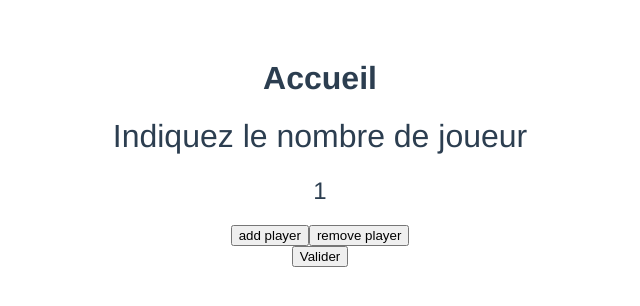
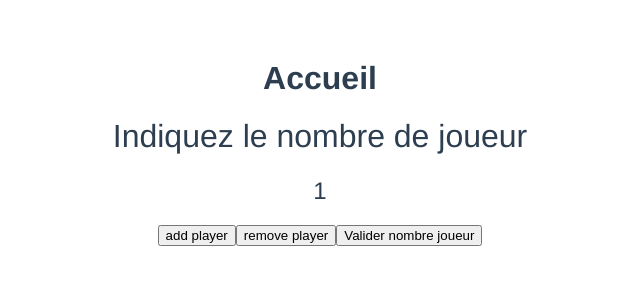
Before and after one commit to quentinkb/CDC, a Vue app: page / in a window 1280 px wide. Shown: the top 306 px of the page, without its empty margins (320-960 px from the left). Built offline with nearby package versions, Linux system fonts and the light colour scheme.

Commit message:
on redescend la responsabilité du comiit user au composant

```diff
--- a/src/components/Home.vue
+++ b/src/components/Home.vue
@@ -1,8 +1,10 @@
 <template>
   <div class="accueil">
     <h1>{{ msg }}</h1>
-    <number-of-players v-show="computedDisplayNumberOfPlayers"></number-of-players>
-    <button @click="initPlayers()">Valider</button>
+    <number-of-players
+      v-on:commit-number-of-players="initPlayers()"
+      v-show="computedDisplayNumberOfPlayers"
+    ></number-of-players>
   </div>
 </template>
 
--- a/src/components/NumberOfPlayers.vue
+++ b/src/components/NumberOfPlayers.vue
@@ -4,6 +4,7 @@
     <h2>{{ getNumberOfPlayers }}</h2>
     <button @click="incrementNumberOfPlayers()">add player</button>
     <button @click="decrementNumberOfPlayers()">remove player</button>
+    <button @click="commitNumberOfPlayers()">Valider nombre joueur</button>
   </div>
 </template>
 
@@ -14,12 +15,7 @@ export default {
   data() {
     return {
       msg: 'Indiquez le nombre de joueur',
-      title: 'Ma super application',
     }
-  },
-  created() {
-    const a = 5
-    this.title = a
   },
   computed: {
     getNumberOfPlayers() {
@@ -32,6 +28,9 @@ export default {
     },
     decrementNumberOfPlayers() {
       this.$store.commit('decrementNumberOfPlayers')
+    },
+    commitNumberOfPlayers() {
+      this.$emit('commit-number-of-players')
     },
   },
 }
--- a/src/store.js
+++ b/src/store.js
@@ -7,6 +7,7 @@ const store = new Vuex.Store({
   state: {
     numberOfPlayers: 1,
     players: [],
+    currentPlayerIndex: 0,
   },
   mutations: {
     incrementNumberOfPlayers(state) {
@@ -18,6 +19,10 @@ const store = new Vuex.Store({
     initPlayers(state, payload) {
       state.players = payload
     },
+    incrementCurrentPlayerIndex(state) {
+      state.currentPlayerIndex =
+        (state.currentPlayerIndex + 1) % state.numberOfPlayers
+    },
   },
 })
 
```
Also changed, not shown: 1 other file (tests, documents, lock files or other folders).
